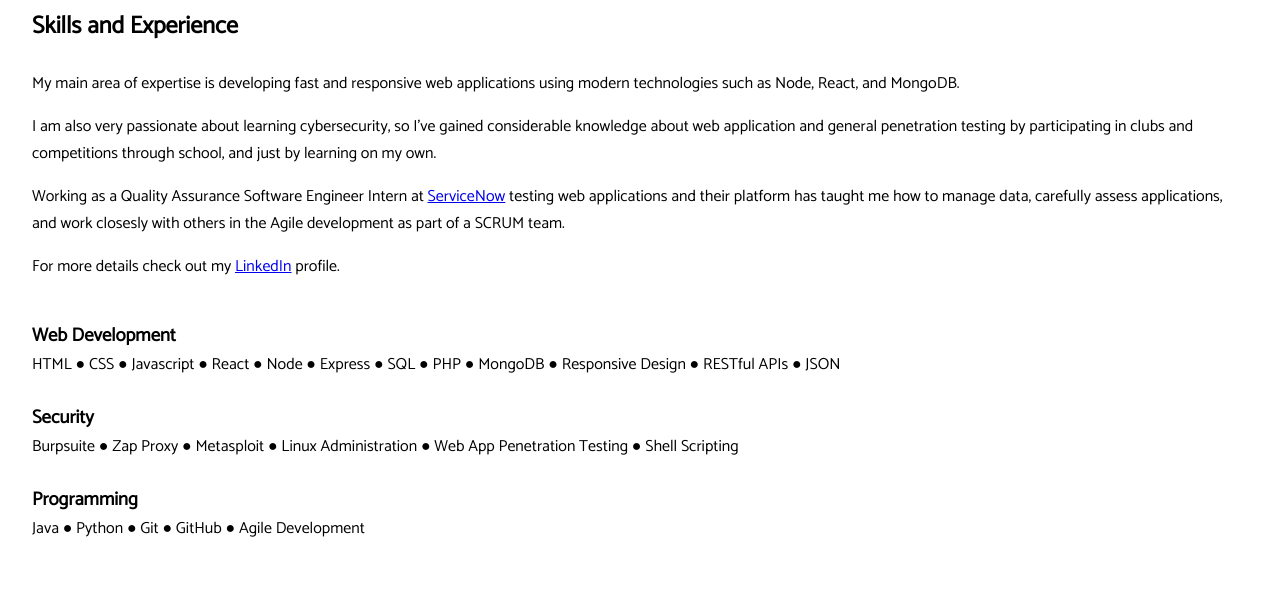
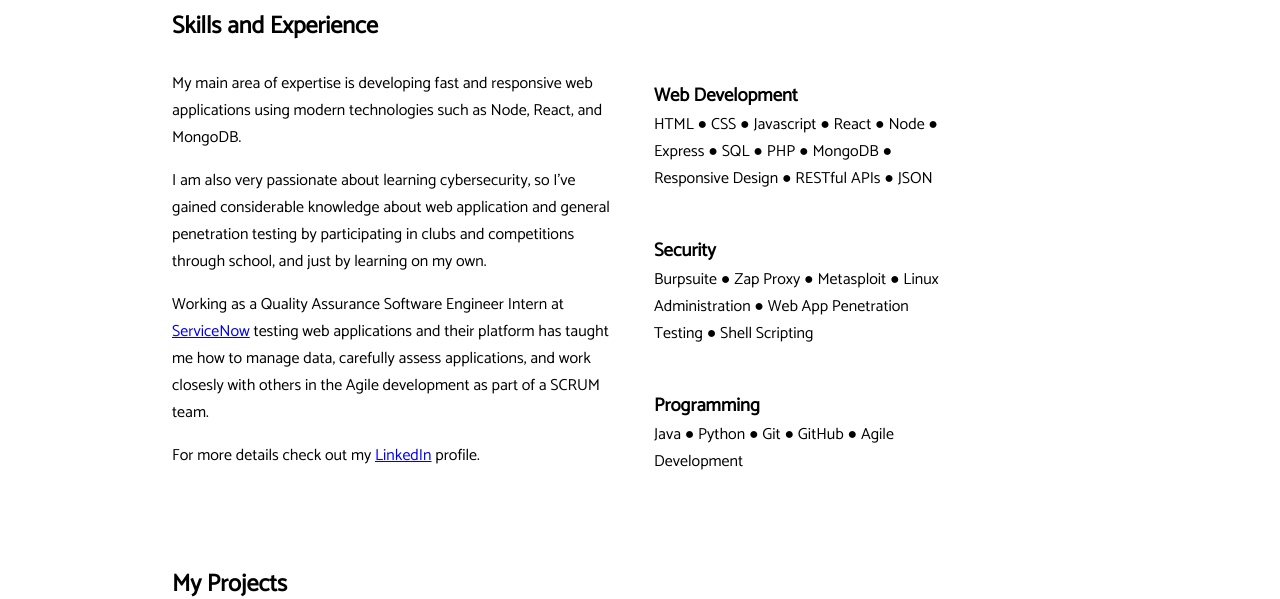
Before and after one commit to samhill15/portfolio-site, a React (Create React App) app in the folder site/: page / in a window 1280 px wide. Shown: the part 772-1371 px from the top of the page. Built offline with nearby package versions, Linux system fonts and the light colour scheme.

Commit message:
configured main container layout and split sections

```diff
--- a/site/src/components/About/About.js
+++ b/site/src/components/About/About.js
@@ -7,7 +7,7 @@ export default function About() {
     <section id="#about">
         <h2>About Me</h2>
         <div className="split">
-          <div className="my-description">
+          <div className="my-description bio">
             <p>
                 I'm a Computer Science Undergrad at SDSU who loves
                 to learn about the web and computer security. In my
--- a/site/src/components/App/App.css
+++ b/site/src/components/App/App.css
@@ -26,9 +26,12 @@ section > h2 {
 /* Container Styles */
 
 .main-container {
+    width: min(100%, 1000px);
+    margin: 0 auto;
     padding: 2rem;
     display: flex;
     flex-direction: column;
+    justify-content: center;
     gap: 5rem;
 }
 
@@ -36,6 +39,10 @@ section > h2 {
     display: flex;
     flex-wrap: wrap;
     gap: 2rem;
+}
+
+.bio {
+    width: 450px;
 }
 
 /* navbar styles */
@@ -81,20 +88,12 @@ section > h2 {
 
 /* About Section */
 
-.my-description {
-    width: min(75vw, 300px);
-}
-
 .profile-pic {
     height: 300px;
     border-radius: 20px;
 }
 
 /* Skills Section */
-
-.skills-bio {
-    margin-bottom: 2.5rem;
-}
 
 .skills-bio > p {
     margin-bottom: 1rem;
@@ -104,6 +103,7 @@ section > h2 {
     display: grid;
     gap: 1.5rem;
     align-items: center;
+    width: 300px;
 }
 
     .skill-card {
--- a/site/src/components/Skills/Skills.js
+++ b/site/src/components/Skills/Skills.js
@@ -5,7 +5,8 @@ export default function Skills() {
   return (
     <section id="skills">
         <h2>Skills and Experience</h2>
-        <div className="skills-bio">
+        <div class="skills-container split">
+          <div className="bio skills-bio">
             <p>
               My main area of expertise is developing fast and
               responsive web applications using modern technologies
@@ -51,6 +52,7 @@ export default function Skills() {
               &#9679; GitHub &#9679; Agile Development</>}
             />
           </div>
+        </div>
     </section>
   )
 }
```
Also changed, not shown: site/src/components/NavBar/NavBar.js (indentation only). Lines whose indentation alone changed are shown as unchanged.
